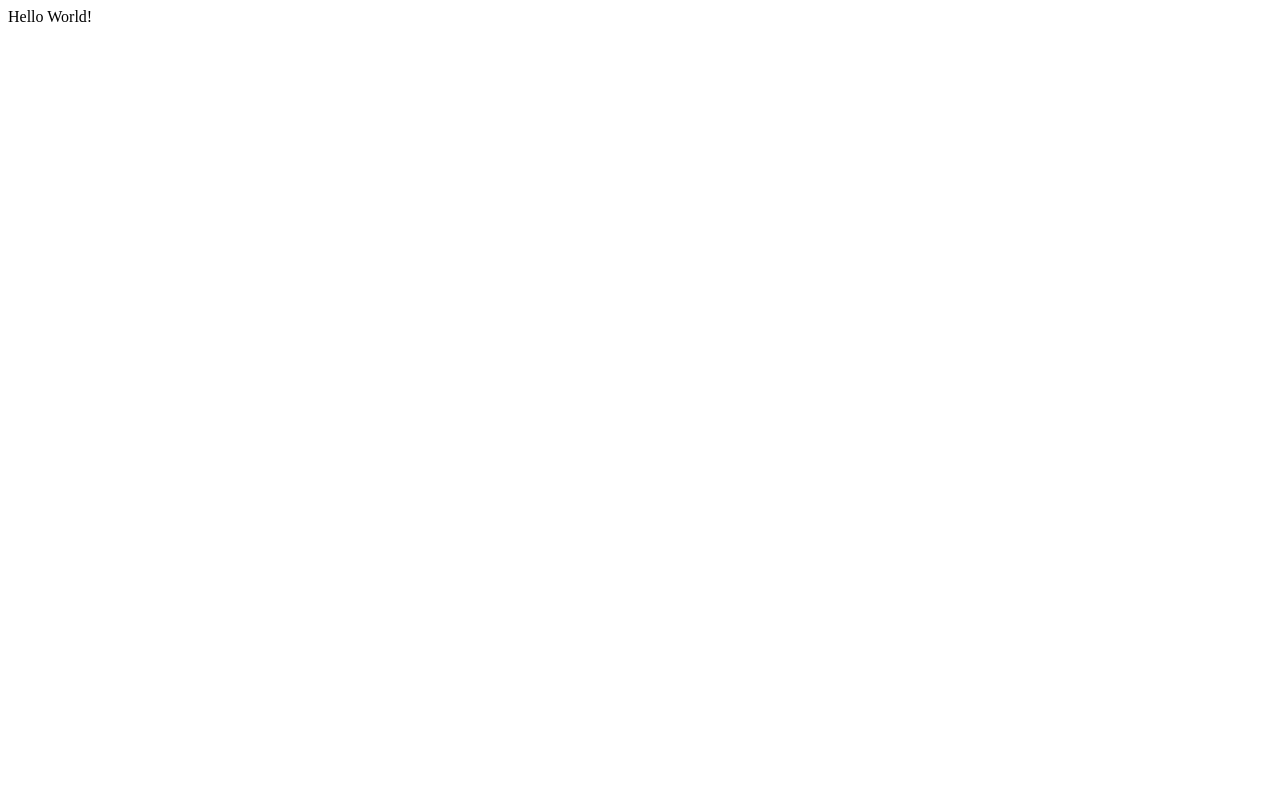
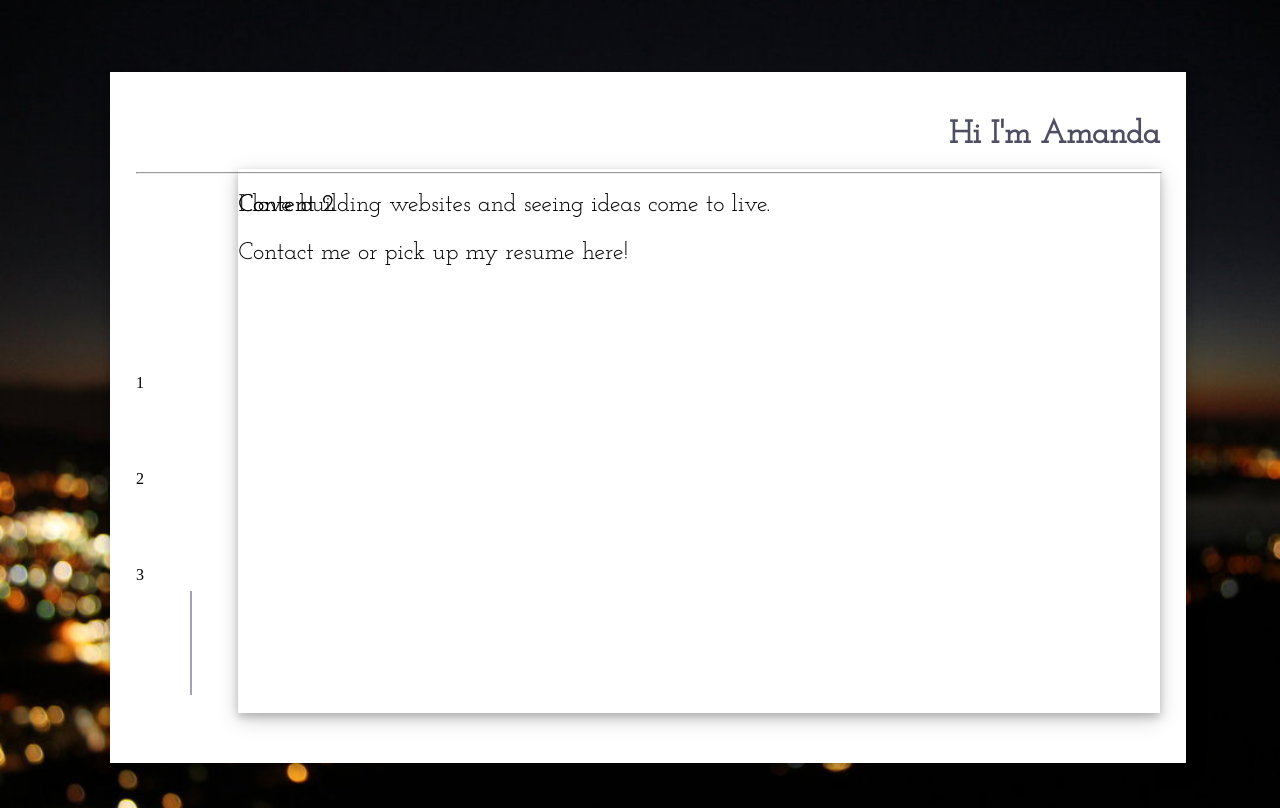
Before and after one commit to AmandaOh/portfolio, a website: page public/index.html in a window 1280 px wide. Drawn offline with nearby package versions, Linux system fonts and the light colour scheme.

Commit message:
template

```diff
--- /dev/null
+++ b/public/css/style.css
@@ -0,0 +1,56 @@
+body{
+  background: url('../images/city-lights.jpg');
+  background-size: cover;
+  background-repeat: no-repeat;
+  position: absolute;
+  width: 100%;
+  height: 100%;
+}
+
+h1{
+  text-align: right;
+}
+
+.container{
+  background-color: #FFF;
+  position: relative;
+  width: 80%;
+  height: 80%;
+  margin: 5% auto;
+  padding: 2%;
+  box-shadow: 0 4px 8px 0 rgba(0, 0, 0, 0.2), 0 6px 20px 0 rgba(0, 0, 0, 0.19);
+}
+
+.content{
+  position: relative;
+  width: 90%;
+  height: 85%;
+  bottom: 20%;
+  margin-top: 12%;
+  margin-left: 10%;
+  box-shadow: 0 4px 8px 0 rgba(0, 0, 0, 0.2), 0 6px 20px 0 rgba(0, 0, 0, 0.19);
+  /*visibility: hidden;*/
+}
+
+.inner{
+  position:absolute;
+}
+
+p{
+  font-family: 'Josefin Slab', serif;
+  font-size: 1.5em;
+}
+
+.number{
+  position: relative;
+  bottom: 73%;
+  width: 5%;
+  height: 15%;
+  visibility: hidden;
+  -webkit-transition: visibility 2s ease-in;
+}
+
+.number:hover {
+  background-color: rgba(65, 61, 61, 0.93);
+  color: #FFF;
+}
--- /dev/null
+++ b/public/css/transition.css
@@ -0,0 +1,72 @@
+.trans-grow{
+    -webkit-transition: width 1s ease-out; /* For Safari 3.1 to 6.0 */
+    transition: width 1s  ease-out;
+    width : 0%;
+    margin-left: 0;
+}
+
+.grow-length{
+    width:100%;
+}
+
+.heading{
+  font-family: 'Josefin Slab', serif;
+  font-size: 2em;
+  visibility: hidden;
+  color: rgb(77, 78, 97);
+  /*transition: visibility 5s ease-in;*/
+
+}
+
+@-webkit-keyframes rightThenLeft {
+    0%   {margin-right: -50%;}
+    100% {margin-right: 0;}
+}
+
+.appear{
+  visibility: visible;
+  -webkit-animation: rightThenLeft 1s linear;
+}
+
+.vertical{
+  position: absolute;
+  background-color: rgb(162, 163, 181);
+  width: 2px;
+  height: 0%;
+  margin-left: 5%;
+  margin-top: -100%;
+  -webkit-transition: height 1s ease-out; /* For Safari 3.1 to 6.0 */
+  transition: height 1s  ease-out;
+  /*visibility: hidden;*/
+}
+
+.grow-height{
+    /*height: 20%;*/
+    -webkit-animation: topToBottom 2s linear;
+    -webkit-animation-fill-mode: forwards;
+    animation-fill-mode: forwards;
+}
+
+@-webkit-keyframes topToBottom {
+    0%   {
+      margin-top: 0;
+      height: 50%;
+    }
+    100% {
+      margin-top: 38%;
+      height: 15%;
+    }
+}
+
+.make-visible{
+  visibility: visible;
+}
+
+/*@-webkit-keyframes makeVisble {
+  0% {
+    visibility: hidden;
+  }
+  100%{
+    visibility: visible;
+  }
+}*/
--- a/public/index.html
+++ b/public/index.html
@@ -3,8 +3,39 @@
   <head>
     <meta charset="utf-8">
     <title>Amanda's Site</title>
+    <link rel="stylesheet" href="/css/style.css">
+    <link rel="stylesheet" href="/css/transition.css">
+    <link href="https://fonts.googleapis.com/css?family=Josefin+Slab" rel="stylesheet">
   </head>
   <body>
-      Hello World!
+      <div class="container">
+        <h1 class="heading">Hi I'm Amanda</h1>
+        <hr class="trans-grow">
+        <div class="vertical"></div>
+        <div class="content">
+          <div class="inner one">
+            <p>I love building websites and seeing ideas come to live.</p>
+            <p>Contact me or pick up my resume here!</p>
+          </div>
+          <div class="inner two">
+            <p>Content 2</p>
+          </div>
+          <div class="inner three">
+            <p>Content 2</p>
+          </div>
+        </div>
+        <div class="number one">
+          1
+        </div>
+        <div class="number two">
+          2
+        </div>
+        <div class="number three">
+          3
+        </div>
+      </div>
+
+      <script src="https://code.jquery.com/jquery-3.1.1.min.js"   integrity="sha256-hVVnYaiADRTO2PzUGmuLJr8BLUSjGIZsDYGmIJLv2b8="   crossorigin="anonymous"></script>
+      <script src='/js/script.js'></script>
   </body>
 </html>
--- /dev/null
+++ b/public/js/script.js
@@ -0,0 +1,29 @@
+$(document).ready(function($){
+  console.log('dom ready!')
+
+  setTimeout(function(){
+    $('.trans-grow').addClass('grow-length');
+    $('.heading').addClass('appear');
+  }, 275)
+
+  setTimeout(function(){
+    $('.vertical').addClass('grow-height');
+  }, 1500)
+
+  setTimeout(function(){
+    $('.number.one').addClass('make-visible')
+  }, 2000)
+
+  setTimeout(function(){
+    $('.number.two').addClass('make-visible')
+  }, 2500)
+
+  setTimeout(function(){
+    $('.number.three').addClass('make-visible')
+  }, 3000)
+
+  $('.number.one').on('mouseover',function(){
+    $('.inner.one').css('visibility','hidden')
+  })
+
+})
```
Also changed, not shown: public/images/city-lights.jpg (added).
